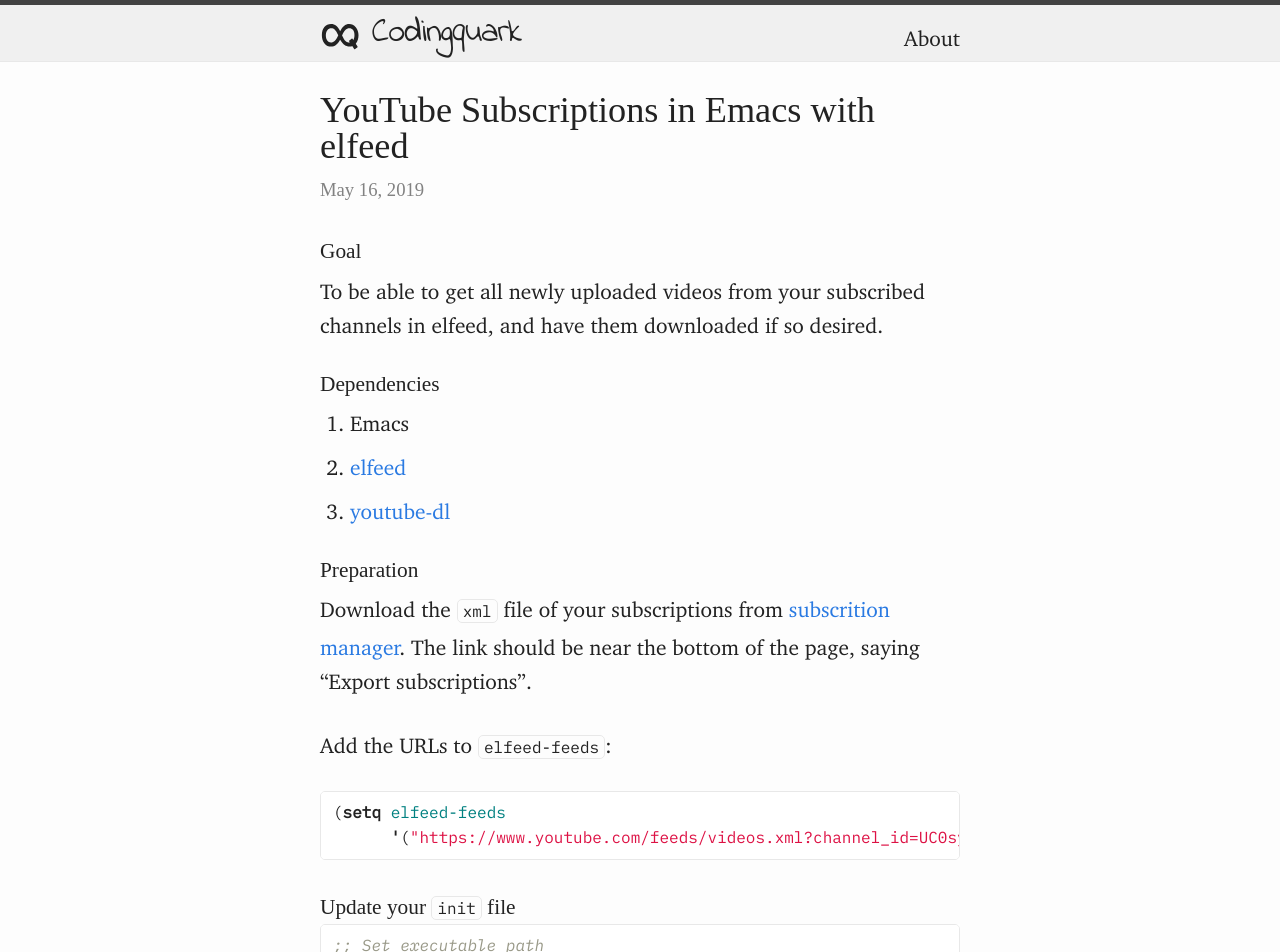
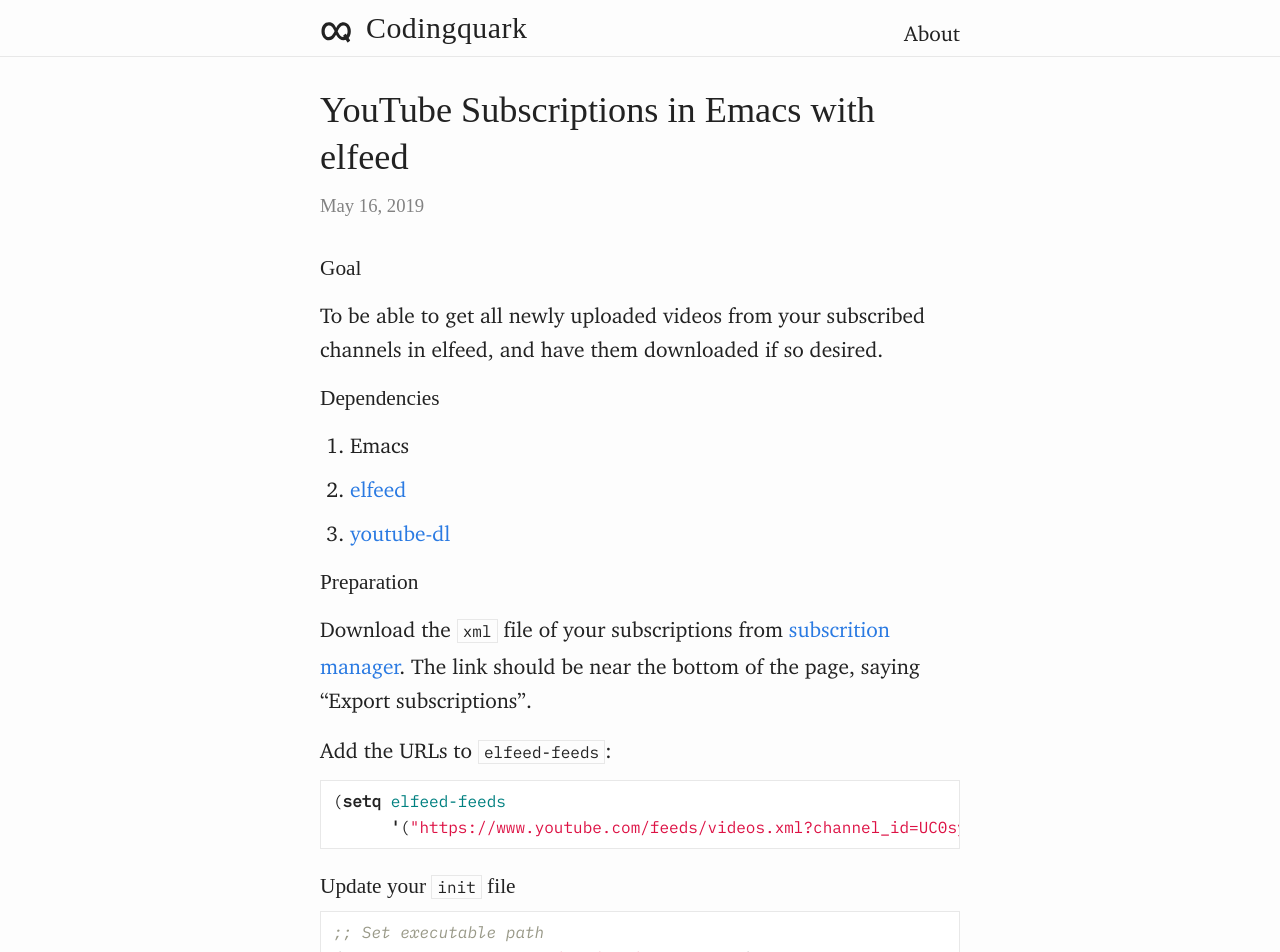
Before and after one commit to codingquark/codingquark.github.io, a Jekyll site: the page built from _posts/2019-05-16-emacs-elfeed-youtube.markdown, in a window 1280 px wide. Shown: the top 952 px of the page. Built offline with Jekyll 4.4.1, drawn with Linux system fonts in a browser that asks for light colours; some web fonts are replaced.

Commit message:
Visual refinements: fix SVG logo sizing, normalize spacing, harmonize header
- Remove width/height="100%" from icon.svg so CSS can constrain it
- Change site title font from Indie Flower to EB Garamond small caps
- Remove gray header background and thick top border
- Normalize vertical rhythm to use consistent $spacing-unit fractions
- Increase post title line-height from 1 to 1.3 for multi-line titles
- Remove border-radius from code blocks and mobile nav dropdown
- Fix MathJax config: Neo-Euler is web-only, not a local font

Co-Authored-By: Claude Opus 4.6 <noreply@anthropic.com>

```diff
--- a/_includes/head.html
+++ b/_includes/head.html
@@ -33,8 +33,8 @@
 	    equationNumbers: { autoNumber: "AMS" }
         },
 	"HTML-CSS" : {
-            availableFonts : ["Neo Euler"],
-            preferredFont : "Neo-Euler",
+            availableFonts : [],
+            preferredFont : null,
             webFont : "Neo-Euler",
             imageFont : null
 	}
--- a/_sass/_base.scss
+++ b/_sass/_base.scss
@@ -40,7 +40,7 @@ h1, h2, h3, h4, h5, h6,
 p, blockquote, pre,
 ul, ol, dl, figure,
 %vertical-rhythm {
-    margin-bottom: $spacing-unit;
+    margin-bottom: $spacing-unit / 2;
 }
 
 
@@ -140,7 +140,6 @@ code {
     font-family: $monospace-font-family;
     font-weight: $monospace-font-weight;
     border: 1px solid $grey-color-light;
-    border-radius: 5px;
 }
 
 code {
--- a/_sass/_layout.scss
+++ b/_sass/_layout.scss
@@ -2,21 +2,20 @@
  * Site header
  */
 .site-header {
-    border-top: 5px solid $grey-color-dark;
     border-bottom: 1px solid $grey-color-light;
     min-height: 56px;
-    background: #f0f0f0;
 
     // Positioning context for the mobile navigation icon
     position: relative;
 }
 
 .site-title {
-    font-family: "Indie Flower";
-    font-size: 1.6rem;
+    font-family: 'EB Garamond';
+    font-size: 1.4rem;
     font-weight: 400;
+    font-feature-settings: 'smcp' 1;
     line-height: 56px;
-    letter-spacing: -1px;
+    letter-spacing: 0.5px;
     margin-bottom: 0;
     float: left;
 
@@ -31,9 +30,10 @@
 
     > svg {
         display: inline-block;
-        width: 40px;
-        height: 40px;
+        width: 32px;
+        height: 32px;
         vertical-align: middle;
+        margin-right: 6px;
 
         path {
             fill: $text-color;
@@ -66,7 +66,6 @@
         right: $spacing-unit / 2;
         background-color: $background-color;
         border: 1px solid $grey-color-light;
-        border-radius: 5px;
         text-align: right;
 
         .menu-icon {
@@ -208,10 +207,10 @@
     list-style: none;
 
     > li {
-        margin-bottom: $spacing-unit - 20;
+        margin-bottom: $spacing-unit / 2;
 
 	> h2 {
-	    margin-bottom: $spacing-unit - 10;
+	    margin-bottom: 0;
 	}
     }
 }
@@ -243,27 +242,27 @@
     font-size: 1.7rem;
     font-feature-settings: 'smcp' 1;
     font-weight: 500;
-    line-height: 1;
-    margin-bottom: 10px;
+    line-height: 1.3;
+    margin-bottom: $spacing-unit / 3;
 }
 
 .post-content {
-    margin-bottom: $spacing-unit - $spacing-unit;
+    margin-bottom: 0;
 
     h1 {
 	font-family: 'EB Garamond';
         font-size: 1.6rem;
 	font-weight: $post-content-header-weight;
 	font-feature-settings: 'smcp' 1;
-	margin-top: $spacing-unit - 10;
-	margin-bottom: $spacing-unit - $spacing-unit;
+	margin-top: $spacing-unit;
+	margin-bottom: $spacing-unit / 3;
     }
     h1:after {
 	content:' ';
 	display:block;
 	width: 80px;
 	border:2px solid $grey-color-light;
-	margin-bottom: $spacing-unit - 15;
+	margin-top: $spacing-unit / 4;
     }
 
     h2 {
@@ -271,8 +270,8 @@
         font-size: 1.3rem;
 	font-weight: $post-content-header-weight;
 	font-feature-settings: 'smcp' 1;
-	margin-top: $spacing-unit - 15;
-	margin-bottom: $spacing-unit - 20;
+	margin-top: $spacing-unit;
+	margin-bottom: $spacing-unit / 3;
     }
 
     h3 {
@@ -280,7 +279,7 @@
         font-size: 1rem;
 	font-weight: $post-content-header-weight;
 	font-feature-settings: 'smcp' 1;
-	margin-top: $spacing-unit - 15;
-	margin-bottom: $spacing-unit - $spacing-unit;
+	margin-top: $spacing-unit * 2/3;
+	margin-bottom: $spacing-unit / 4;
     }
 }
```
Also changed, not shown: Gemfile.lock, _includes/icon.svg.
